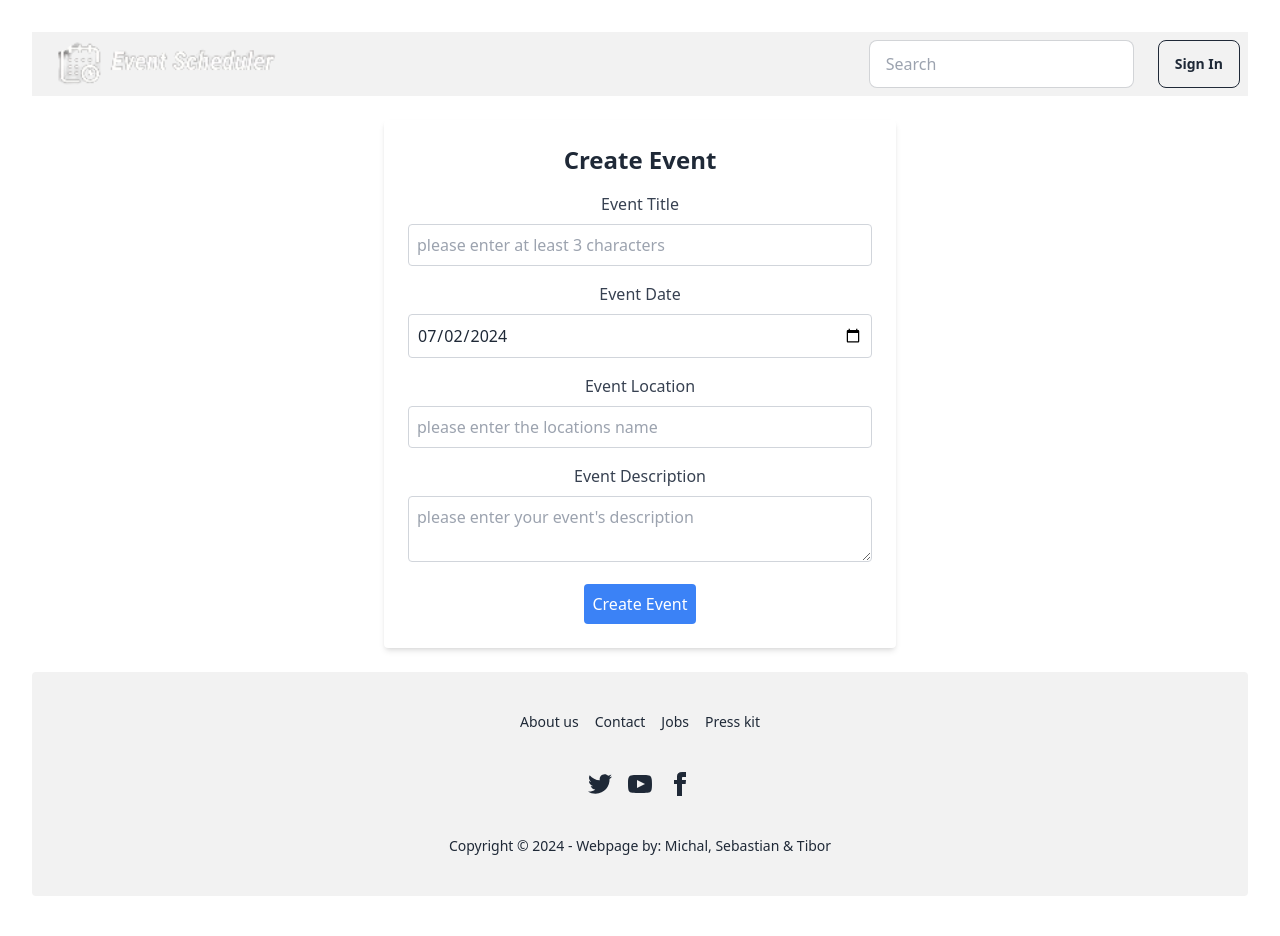
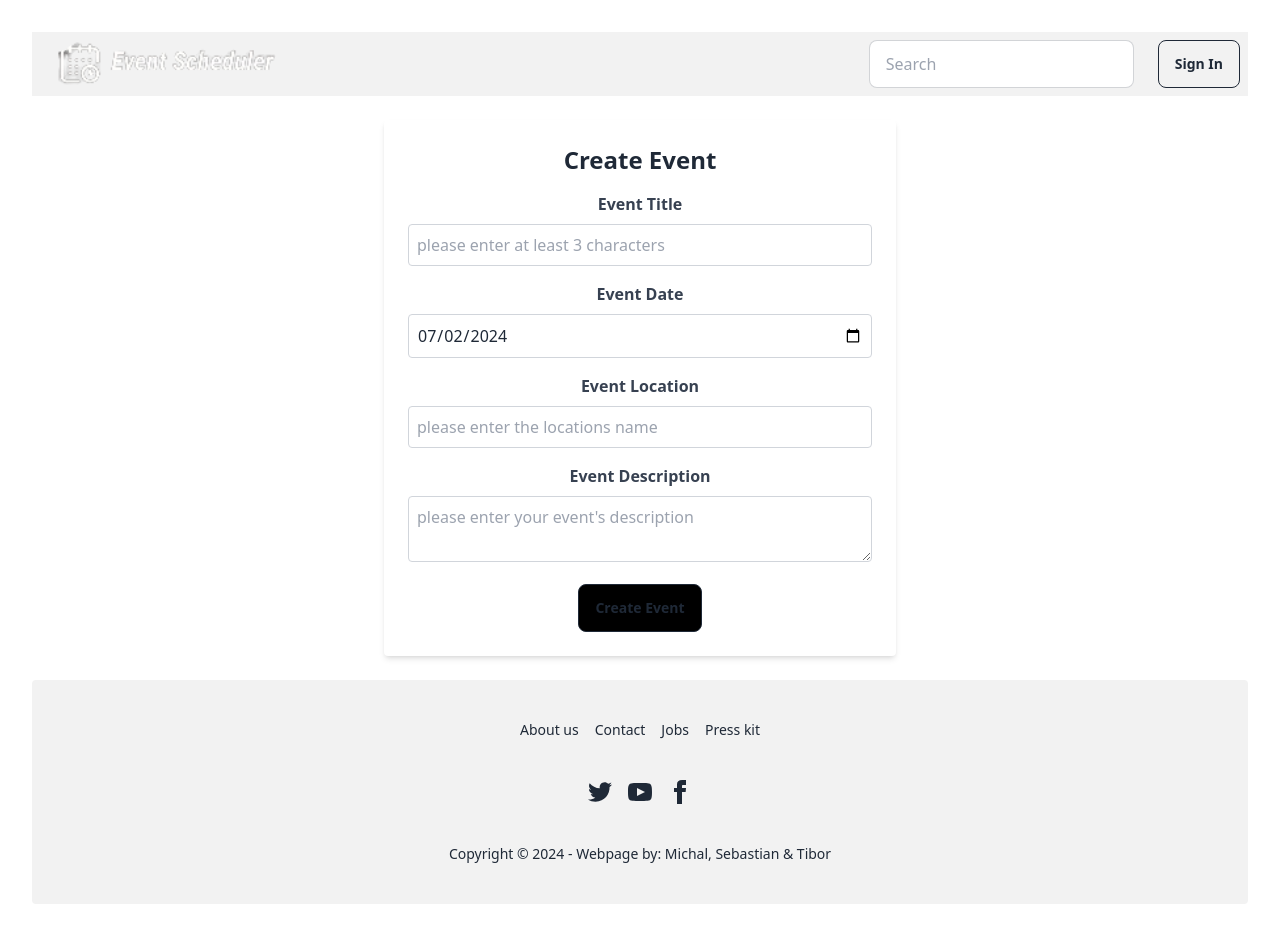
Before and after one commit to SebSchoeneberger/Event-scheduler, a React (Vite) app: page /protected/createeventform in a window 1280 px wide. Built offline with nearby package versions, Linux system fonts and the light colour scheme; sample sign-in values are in the browser's storage.

Commit message:
daiys UI

```diff
--- a/src/components/CreateEventForm.jsx
+++ b/src/components/CreateEventForm.jsx
@@ -67,7 +67,7 @@ function CreateEventForm() {
       {error && <div className="text-red-500 mb-4">{error}</div>}
       <form onSubmit={handleSubmit}>
         <div className="mb-4">
-          <label className="block text-gray-700 mb-2">Event Title</label>
+          <label className="block text-gray-700 mb-2"><strong>Event Title</strong></label>
           <input
             type="text"
             className="w-full p-2 border border-gray-300 rounded"
@@ -78,7 +78,7 @@ function CreateEventForm() {
           />
         </div>
         <div className="mb-4">
-          <label className="block text-gray-700 mb-2">Event Date</label>
+          <label className="block text-gray-700 mb-2"><strong>Event Date</strong></label>
           <input
             type="date"
             id="startdateID"
@@ -89,7 +89,7 @@ function CreateEventForm() {
           />
         </div>
         <div className="mb-4">
-          <label className="block text-gray-700 mb-2">Event Location</label>
+          <label className="block text-gray-700 mb-2"><strong>Event Location</strong></label>
           <input
             type="text"
             className="w-full p-2 border border-gray-300 rounded"
@@ -100,7 +100,7 @@ function CreateEventForm() {
           />
         </div>
         <div className="mb-4">
-          <label className="block text-gray-700 mb-2">Event Description</label>
+          <label className="block text-gray-700 mb-2"><strong>Event Description</strong></label>
           <textarea
             className="w-full p-2 border border-gray-300 rounded"
             placeholder = "please enter your event's description"
@@ -109,7 +109,7 @@ function CreateEventForm() {
             required
           />
         </div>
-        <button type="submit" className="bg-blue-500 text-white p-2 rounded">Create Event</button>
+        <button type="submit" className="btn btn-outline bg-black">Create Event</button>
       </form>
     </div>
     </>
```
